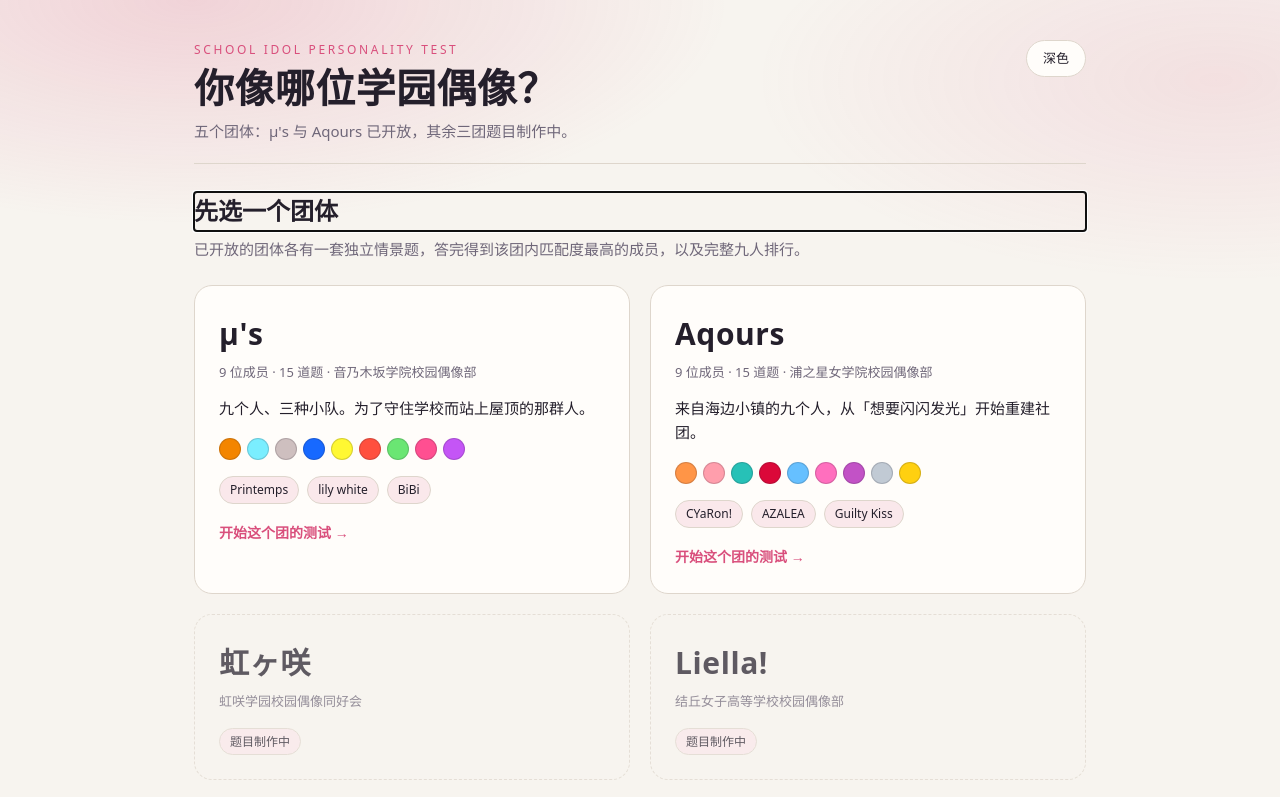
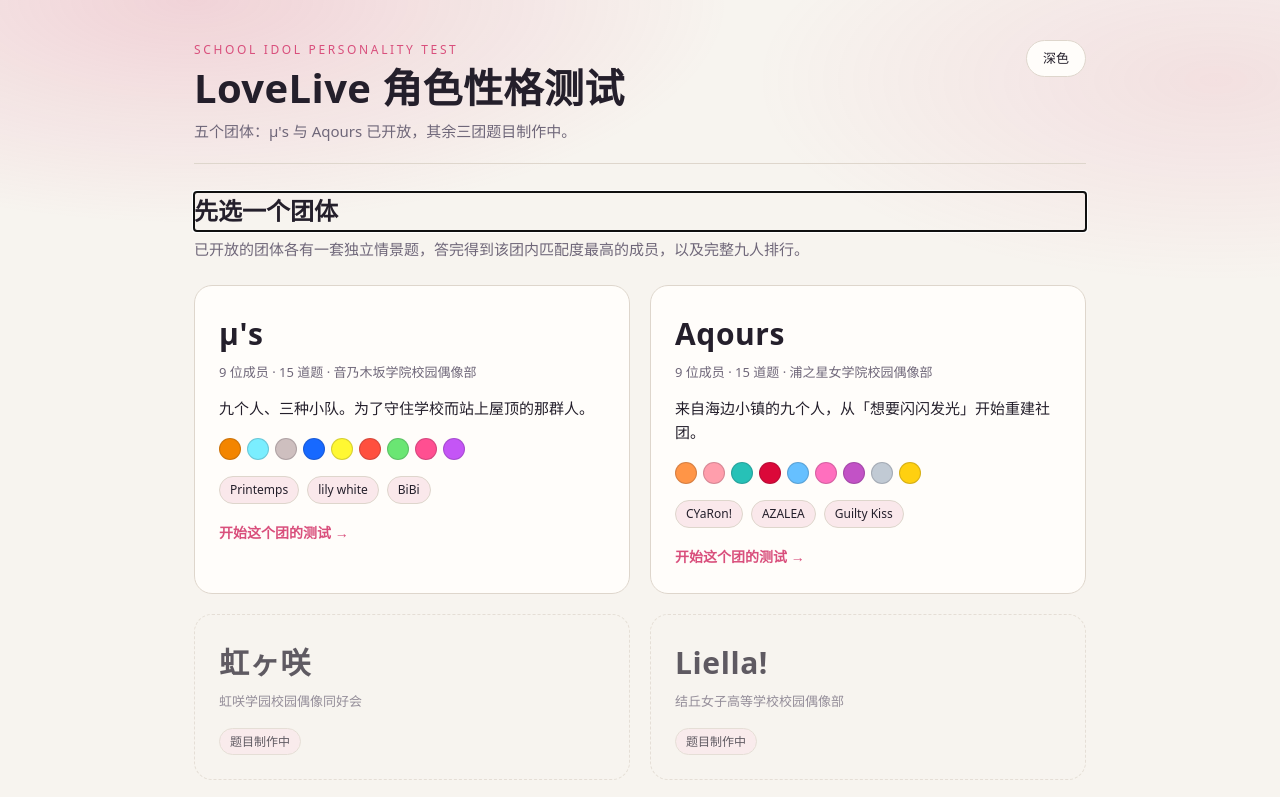
Before and after one commit to AyaseEli-Bing/lovelive-quiz, a plain HTML site: page index.html in a window 1280 px wide. Shown: the top 797 px of the page. Drawn offline with Linux system fonts and the light colour scheme.

Commit message:
copy: 标题改为「LoveLive 角色性格测试」

```diff
--- a/index.html
+++ b/index.html
@@ -3,7 +3,7 @@
 <head>
 <meta charset="utf-8">
 <meta name="viewport" content="width=device-width, initial-scale=1">
-<title>你像哪位学园偶像？LoveLive! μ's / Aqours 性格测试</title>
+<title>LoveLive 角色性格测试</title>
 <meta name="description" content="选一个团体，答完一套团内情景题，测出你像 μ's 或 Aqours 的哪位学园偶像，并查看九人完整匹配排行。">
 <link rel="stylesheet" href="./styles.css">
 <script>
@@ -26,7 +26,7 @@
     <div class="masthead-top">
       <div>
         <p class="kicker">School Idol Personality Test</p>
-        <h1 class="wordmark">你像哪位学园偶像？</h1>
+        <h1 class="wordmark">LoveLive 角色性格测试</h1>
       </div>
       <button class="theme-toggle" type="button" data-theme-toggle aria-pressed="false" aria-label="切换到深色模式">深色</button>
     </div>
```
